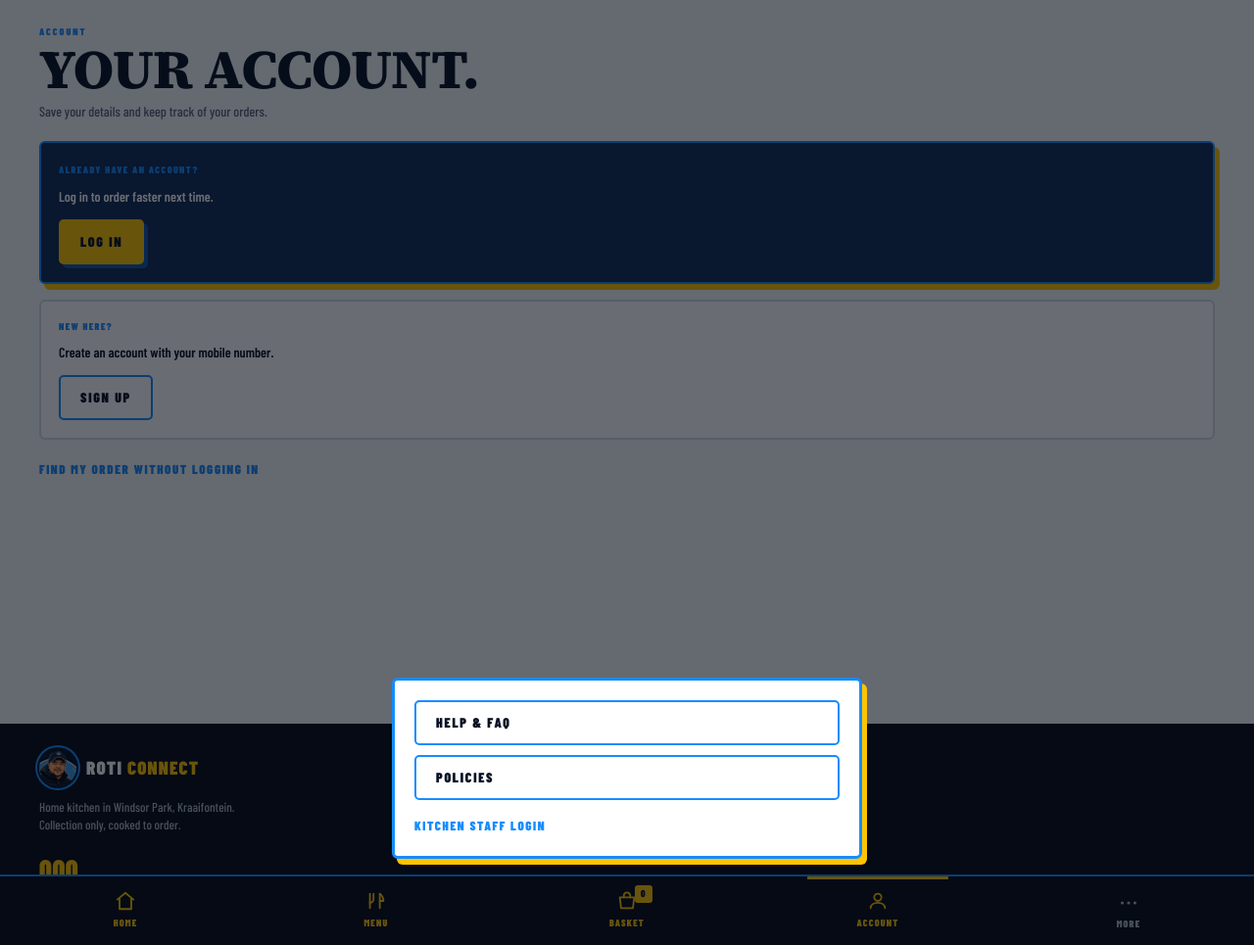
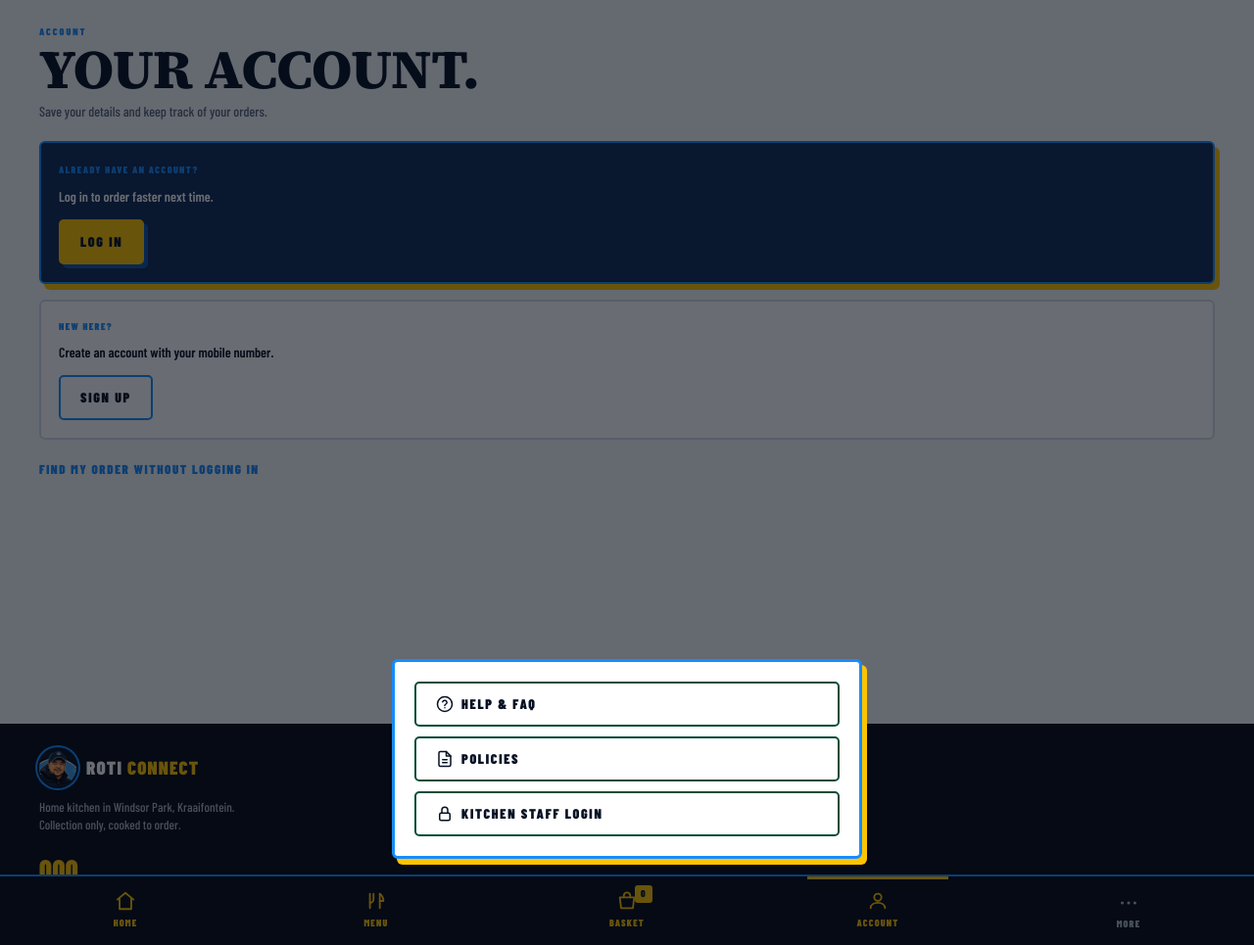
Before and after one commit to alboogycOdR/curry-orders, a Django app: template src/templates/public/v2/account.html in a window 1280 px wide, after a click on "MORE". Shown: the part 92-1057 px from the top of the page at 98% size. Run offline with Django 5.2, Linux system fonts and the light colour scheme; the template is opened without the code that fills it: most values are stand-ins (such as "Sample title", 1, 10 or a date in 2020).

Commit message:
Uniform "More" sheet menu items: dark-green border, icons, consistent style
Per request. Help & FAQ / Policies / Staff area were visually
inconsistent -- the first two were bordered buttons, the staff link
was a plain text link. All three now share one style: pv-btn
pv-btn-outline on-light pv-btn-block, plus a new .pv-more-item class
for the sheet-specific overrides (dark-green border instead of the
site-wide blue .pv-btn-outline default, scoped to #pv-more-panel only
-- every other outline button elsewhere keeps its blue border).
Navy text was already correct via the existing .on-light rule, no
change needed there. Added a leading icon per item (help-circle,
document, lock) matching the outline-stroke icon style already used
throughout this site's nav.

New --poster-green-dark token (broadsheet.css) -- not in the original
style guide's §4.1 palette table, added as a deliberate, explicitly-
commented exception for this one request rather than a raw hardcoded
hex scattered into poster.css.

Co-Authored-By: Claude Sonnet 5 <noreply@anthropic.com>
Claude-Session: https://claude.ai/code/session_01WdGrrJzjUxNBFwxbHDJhK1

```diff
--- a/src/static/css/broadsheet.css
+++ b/src/static/css/broadsheet.css
@@ -142,6 +142,10 @@ body.route-v2 {
   --poster-muted-dark: #AEB8C9;
   --poster-error: #D9343E;
   --poster-success: #55A868;
+  /* Not in the style guide's §4.1 table — added 2026-09-15 per direct
+     request, scoped to the "More" sheet's menu items only (poster.css's
+     #pv-more-sheet rules), not a general-purpose addition to the palette. */
+  --poster-green-dark: #0B4D3A;
 
   --shadow-gold-offset: 5px 6px 0 #FFC400;
   --shadow-blue-offset: 4px 4px 0 #0C55B0;
--- a/src/static/css/poster.css
+++ b/src/static/css/poster.css
@@ -229,6 +229,22 @@ body.route-v2 .pv-textlink { background: none; border: none; padding: 0; font-fa
 
 .pv-modal { position: fixed; left: 18px; right: 18px; top: 96px; z-index: 110; background: #fff; color: var(--poster-navy); border: 3px solid var(--poster-blue); border-radius: 6px; box-shadow: var(--shadow-gold-offset); padding: 20px; animation: pvRise 300ms var(--ease-poster); max-width: 420px; margin: 0 auto; }
 @keyframes pvRise { from { opacity: 0; transform: translateY(14px) } to { opacity: 1; transform: none } }
+
+/* "More" sheet menu items (Help & FAQ / Policies / Staff area) — request
+   2026-09-15: uniform treatment across all three (previously the staff
+   link was a plain text link, visually inconsistent with the other two
+   button-styled items), a dark-green border rather than the site-wide
+   blue .pv-btn-outline default (scoped to this sheet only via the ID
+   selector below — every other outline button elsewhere keeps the blue
+   border), and a leading icon per item. Text colour is already navy
+   from .pv-btn-outline.on-light — no change needed there. */
+#pv-more-panel .pv-more-item {
+  justify-content: flex-start;
+  margin-bottom: 10px;
+  border-color: var(--poster-green-dark);
+}
+#pv-more-panel .pv-more-item:last-child { margin-bottom: 0; }
+#pv-more-panel .pv-more-item svg { width: 18px; height: 18px; flex: none; }
 .pv-modal h2 { font-size: 34px; font-weight: 900; text-transform: uppercase; margin: 12px 0 0; line-height: .9; }
 .pv-icon-block { width: 46px; height: 46px; border-radius: 5px; background: var(--poster-navy); color: var(--poster-gold); display: flex; align-items: center; justify-content: center; }
 .pv-label { display: block; font-size: 10px; font-weight: 900; letter-spacing: .16em; text-transform: uppercase; color: var(--poster-muted); margin: 18px 0 6px; }
--- a/src/templates/base_v2.html
+++ b/src/templates/base_v2.html
@@ -120,12 +120,24 @@ lives on the Account hub page and in the footer above, same as there.
 <div id="pv-more-sheet" role="dialog" aria-label="More options" aria-modal="true" hidden>
   <div class="pv-backdrop" id="pv-more-backdrop"></div>
   <div class="pv-modal" id="pv-more-panel" style="top:auto;bottom:88px;">
-    <a href="{% url 'v2:help' %}" class="pv-btn pv-btn-outline on-light pv-btn-block" style="margin-bottom:10px;justify-content:flex-start;">Help &amp; FAQ</a>
-    <a href="{% url 'v2:policies' %}" class="pv-btn pv-btn-outline on-light pv-btn-block" style="margin-bottom:10px;justify-content:flex-start;">Policies</a>
+    <a href="{% url 'v2:help' %}" class="pv-btn pv-btn-outline on-light pv-btn-block pv-more-item">
+      <svg viewBox="0 0 24 24" fill="none" stroke="currentColor" stroke-width="2" stroke-linecap="round" stroke-linejoin="round" aria-hidden="true"><circle cx="12" cy="12" r="10"></circle><path d="M9.09 9a3 3 0 0 1 5.83 1c0 2-3 2-3 4"></path><path d="M12 17h.01"></path></svg>
+      Help &amp; FAQ
+    </a>
+    <a href="{% url 'v2:policies' %}" class="pv-btn pv-btn-outline on-light pv-btn-block pv-more-item">
+      <svg viewBox="0 0 24 24" fill="none" stroke="currentColor" stroke-width="2" stroke-linecap="round" stroke-linejoin="round" aria-hidden="true"><path d="M14 2H6a2 2 0 0 0-2 2v16a2 2 0 0 0 2 2h12a2 2 0 0 0 2-2V8Z"></path><path d="M14 2v6h6"></path><path d="M9 13h6"></path><path d="M9 17h6"></path></svg>
+      Policies
+    </a>
     {% if request.staff_user %}
-    <a href="{% url 'manage:inbox' %}" class="pv-textlink" style="margin-top:6px;">Staff area</a>
+    <a href="{% url 'manage:inbox' %}" class="pv-btn pv-btn-outline on-light pv-btn-block pv-more-item">
+      <svg viewBox="0 0 24 24" fill="none" stroke="currentColor" stroke-width="2" stroke-linecap="round" stroke-linejoin="round" aria-hidden="true"><rect x="5" y="11" width="14" height="10" rx="2"></rect><path d="M8 11V7a4 4 0 0 1 8 0v4"></path></svg>
+      Staff area
+    </a>
     {% else %}
-    <a href="{% url 'manage:login' %}" class="pv-textlink" style="margin-top:6px;">Kitchen staff login</a>
+    <a href="{% url 'manage:login' %}" class="pv-btn pv-btn-outline on-light pv-btn-block pv-more-item">
+      <svg viewBox="0 0 24 24" fill="none" stroke="currentColor" stroke-width="2" stroke-linecap="round" stroke-linejoin="round" aria-hidden="true"><rect x="5" y="11" width="14" height="10" rx="2"></rect><path d="M8 11V7a4 4 0 0 1 8 0v4"></path></svg>
+      Kitchen staff login
+    </a>
     {% endif %}
   </div>
 </div>
```
